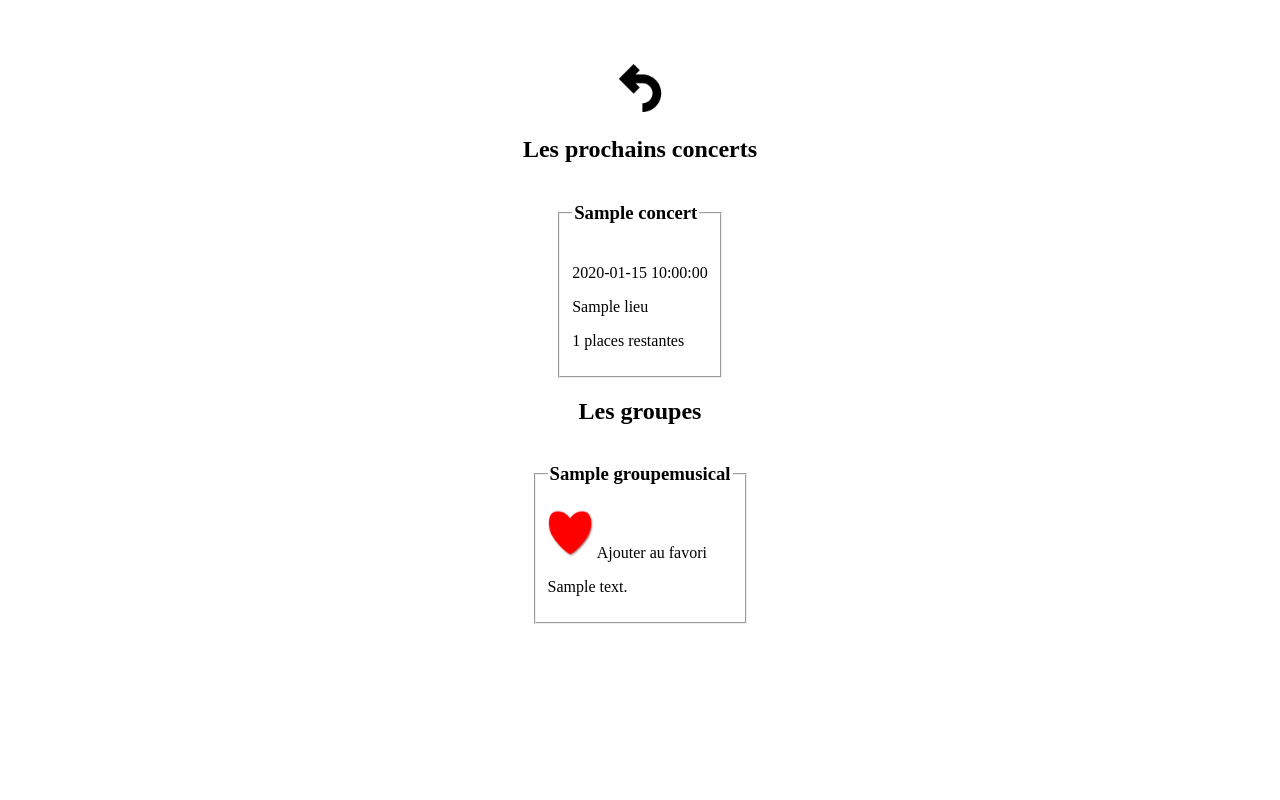
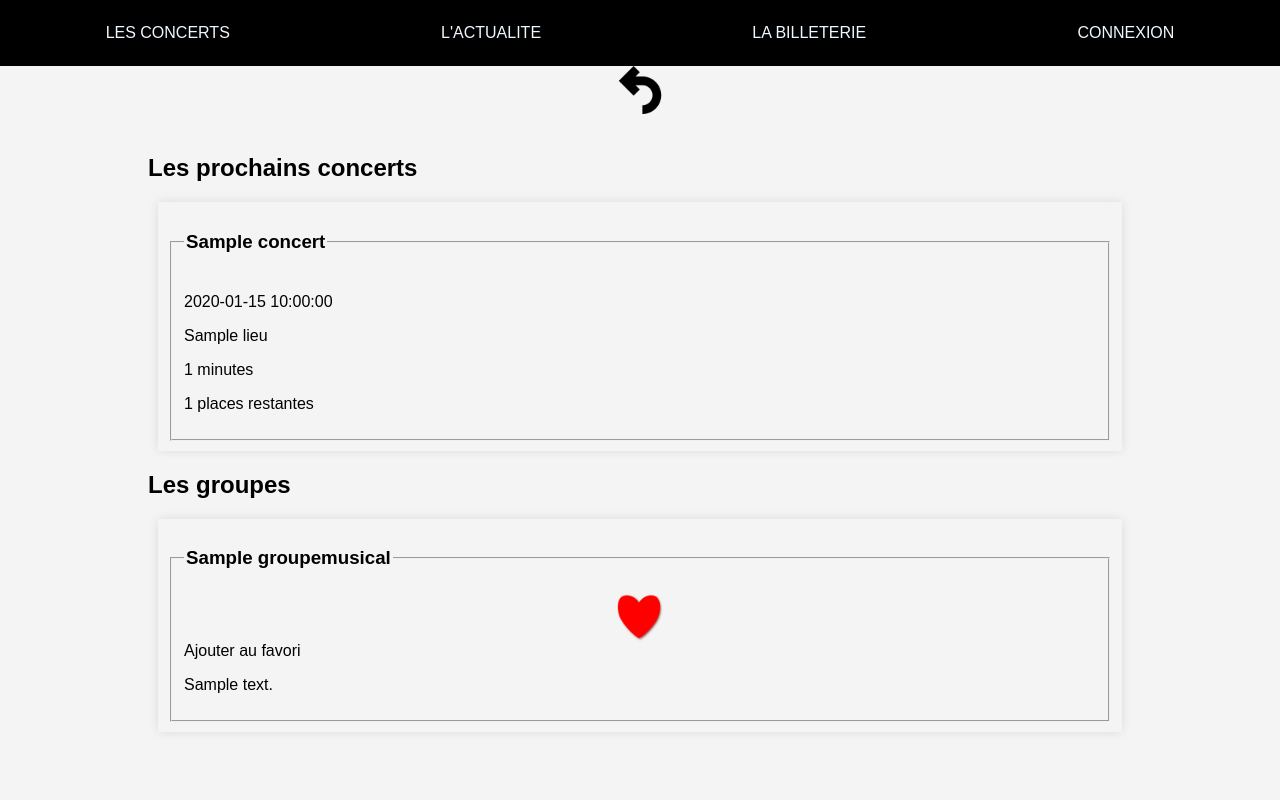
Before and after one commit to AdeleBrion/Fest-IUT, a Flask app: a page that uses site_web/templates/concerts_style.html in a window 1280 px wide. Run offline with Flask 3, Linux system fonts and the light colour scheme; tables that the repository leaves empty hold one stand-in row (values such as "Sample post"); parts of the project's set-up code (start-up, migrations or seed data) failed here and were passed over.

Commit message:
modification des concerts styles

```diff
--- a/site_web/static/css/concerts_style.css
+++ b/site_web/static/css/concerts_style.css
@@ -1,40 +1,51 @@
 body{
-    margin: 5%;
+    margin: 0;
+    padding: 0;
+    font-family: Arial, sans-serif;
+    background-color: #f4f4f4;
 }
 
 header img{
     max-height: 6vh;
+    display: block;
+    margin: 0 auto;
 }
 
 main{
-    display: flex;
-    flex-direction: column;
-    flex-wrap: nowrap;
-    align-items: center;
-    justify-content: space-evenly;
+    width: 80%;
+    margin: 0 auto;
+    padding: 20px;
+    box-sizing: border-box;
 }
 
 div.concert{
     display: flex;
     flex-wrap: wrap;
-    justify-content: space-evenly;
+    justify-content: space-between;
+    margin-bottom: 20px;
 }
 
 div.unConcert{
-
+    flex: 1 0 21%;
     margin: 0 10px;
+    box-shadow: 0 0 10px rgba(0,0,0,0.1);
+    padding: 10px;
+    box-sizing: border-box;
 }
 
 div.concert_info{
     display: flex;
     flex-direction: column;
-    flex-wrap: nowrap;
     align-items: center;
 }
+
 div.concert_info p{
     margin: 0;
+    padding: 5px 0;
 }
 
 div img{
     max-height: 6vh;
+    display: block;
+    margin: 0 auto;
 }
--- a/site_web/static/css/nav.css
+++ b/site_web/static/css/nav.css
@@ -38,7 +38,7 @@ nav a {
 
 .dropdown-menu {
     position: relative;
-    display: inline-block;
+    display: flex;
 }
 
 .dropdown-menu a {
--- a/site_web/templates/concerts_style.html
+++ b/site_web/templates/concerts_style.html
@@ -3,6 +3,7 @@
 <link rel="stylesheet" href="{{ url_for('static', filename='css/nav.css') }}">
 <link rel="stylesheet" href="{{ url_for('static', filename='css/concerts_style.css') }}">
 {% endblock %}
+{% include "nav.html" %}
 {% block main %}
 <header>
     <a href="{{ url_for('concerts') }}"><img src="{{ url_for('static', filename='img/retour.png') }}"></a>
@@ -17,10 +18,11 @@
             </div> -->
             <fieldset class="concert_info">
                 <legend>
-                    <h3>{{ concert.nomConcert }}</h3>
+                    <h3>{{ concert.nomConcert }}</h3>
                 </legend>
                 <p>{{ concert.dateHeureDebut }}</p>
                 <p>{{ concert.lieu.nomLieu }}</p>
+                <p>{{ concert.dureeConcert}} minutes</p>
                 <p>{{ concert.placesRestantes }} places restantes</p>
             </fieldset>
         </div>
```
